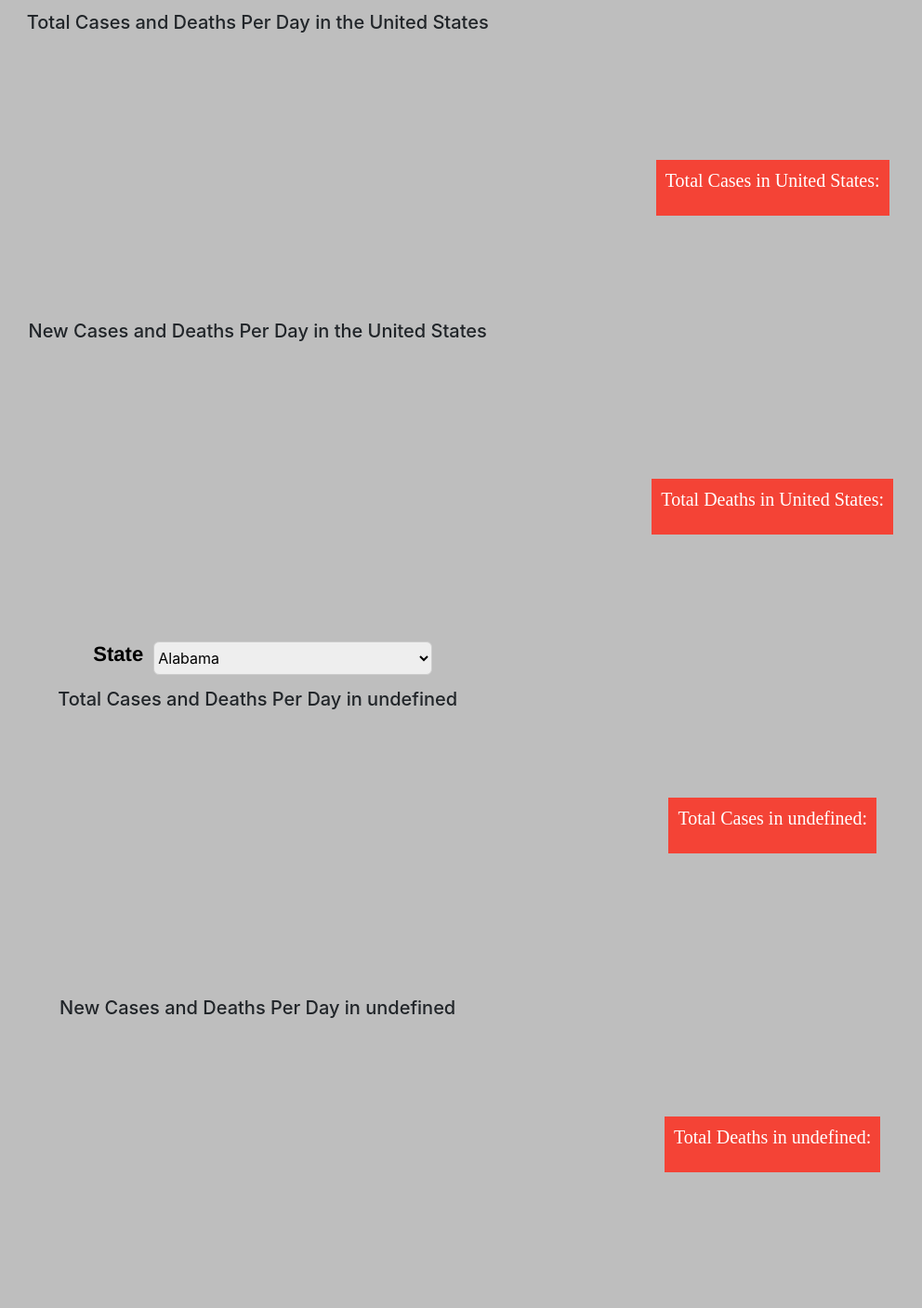
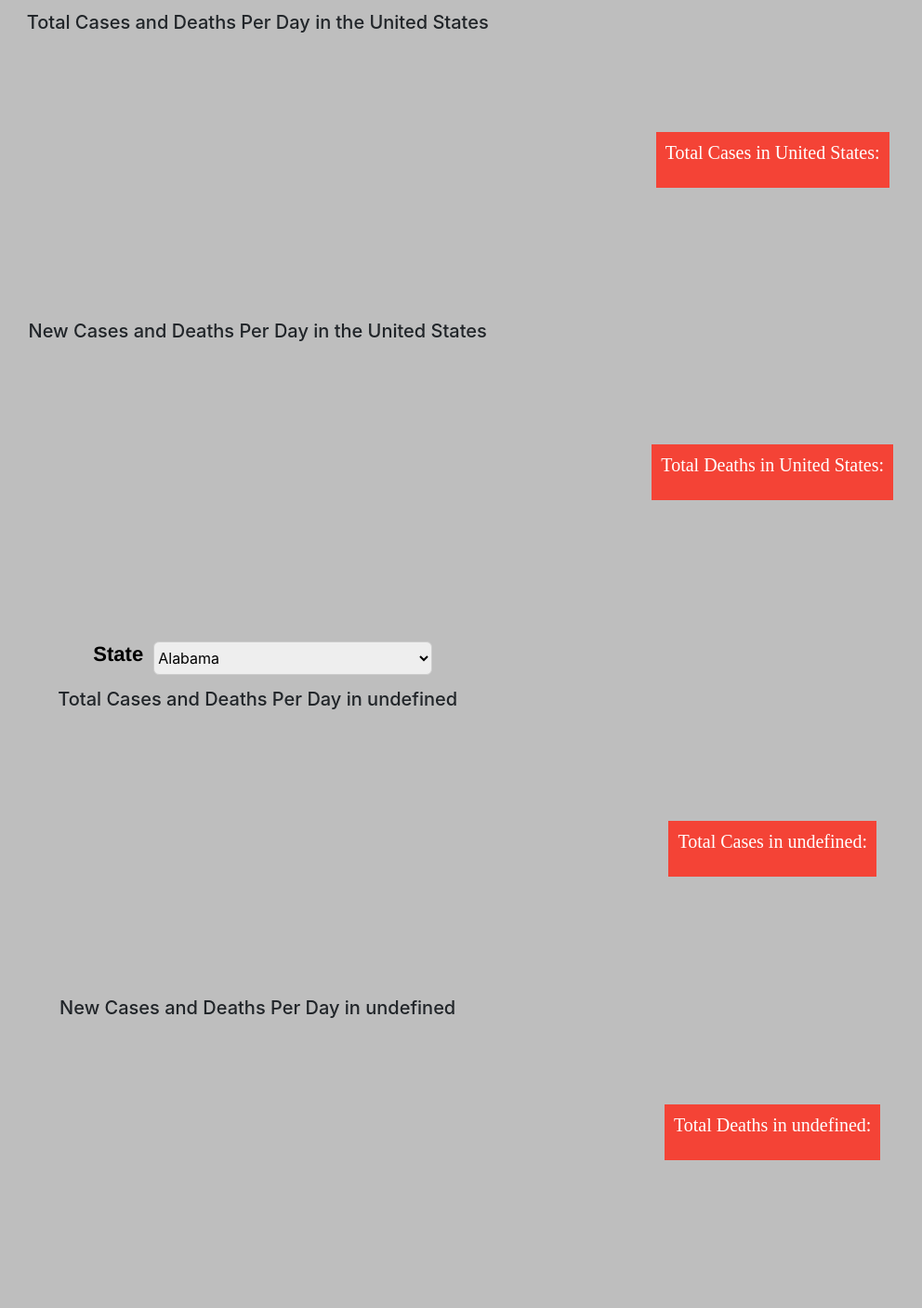
Before and after one commit to PjBanj/Pjbanj.github.io, a plain HTML site: page index.html in a window 1280 px wide. Shown: the part 92-1499 px from the top of the page at 93% size, without its empty margins (178-1170 px from the left). Drawn offline with nearby package versions, Linux system fonts and the light colour scheme; no server answers.

Commit message:
Cosmetic changes to side panel.
Cosmetic changes to side panel.  Spaced elements more evenly out on side panel.

```diff
--- a/index.html
+++ b/index.html
@@ -11,15 +11,31 @@ html, body {
     margin: 0;
 }
 
+.box1-margin-top {
+	margin-top: 120px;
+}
+
+.box2-margin-top {
+	margin-top: 130px;
+}
+
+.box3-margin-top {
+	margin-top: 200px;
+}
+
+.box4-margin-top {
+	margin-top: 100px;
+}
+
 #side {
 	/* width : 200px;
 	height : 100px; */
-	margin-top: 150px;
 	padding : 10px;
 	display : flex;
 	flex-direction: column;
 	justify-content:space-between;
-	align-items: center;}
+	align-items: center;
+}
 
 .sidePanel {
     font-family: 'Stylish';
@@ -224,23 +240,23 @@ select{
 	<aside>
 		<div class = "box" id = "side">
 
-			<div class = "sidePanel">
+			<div class = "sidePanel box1-margin-top">
 				<h5>Total Cases in United States: </h3>
 				<p id = "caseus"> </p>
 			</div>
 
-			<div class = "sidePanel">
+			<div class = "sidePanel box2-margin-top">
 				<h5>Total Deaths in United States: </h3>
 				<p id = "deathus"> </p>
 			</div>
 
-			<div class = "sidePanel">
+			<div class = "sidePanel box3-margin-top">
 				<h5>Total Cases in <span class='newState'>Alabama</span>: </h3>
 				<p id = "casestate"> </p>
 				<!-- <p id = "state"> : </p> -->
 			</div>
 
-			<div class = "sidePanel">
+			<div class = "sidePanel box4-margin-top">
 				<h5>Total Deaths in <span class='newState'>Alabama</span>: </h3>
 				<p id = "deathstate"> </p>
 				<!-- <p id = "state"> : </p> -->
```
